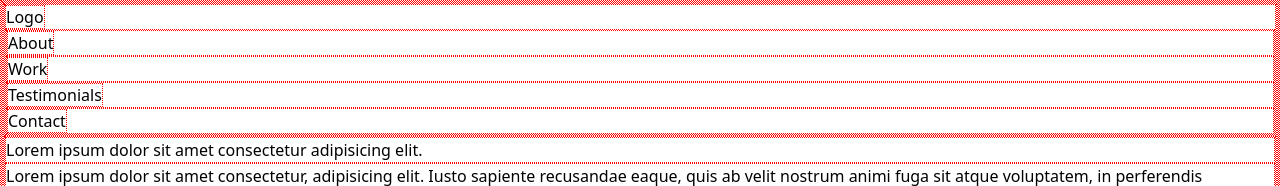
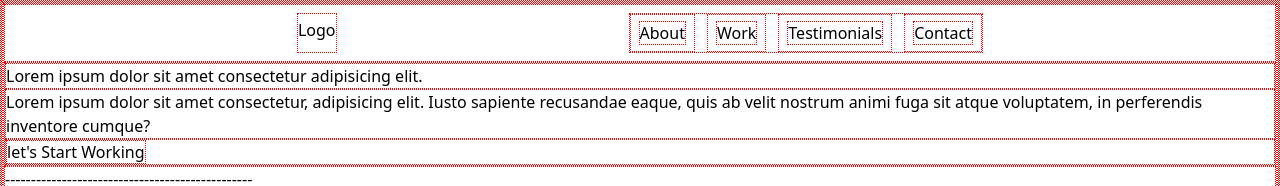
Before and after one commit to ojpro/portfolio-v2, a Next.js app: page / in a window 1280 px wide. Shown: the top 186 px of the page. Built offline with nearby package versions, Linux system fonts and the light colour scheme.

Commit message:
simple navigation bar styles

```diff
--- a/src/components/partials/Navbar.tsx
+++ b/src/components/partials/Navbar.tsx
@@ -1,19 +1,19 @@
 export default function Navbar() {
   return (
     <>
-      <nav className="">
+      <nav className="flex flex-row justify-evenly border leading-8 py-2">
         <a href="#">Logo</a>
-        <ul className="">
-          <li>
+        <ul className="flex flex-row justify-evenly gap-3">
+          <li className="py-0.5 px-2">
             <a href="#">About</a>
           </li>
-          <li>
+          <li className="py-0.5 px-2">
             <a href="#">Work</a>
           </li>
-          <li>
+          <li className="py-0.5 px-2">
             <a href="#">Testimonials</a>
           </li>
-          <li>
+          <li className="py-0.5 px-2">
             <a href="#">Contact</a>
           </li>
         </ul>
```
